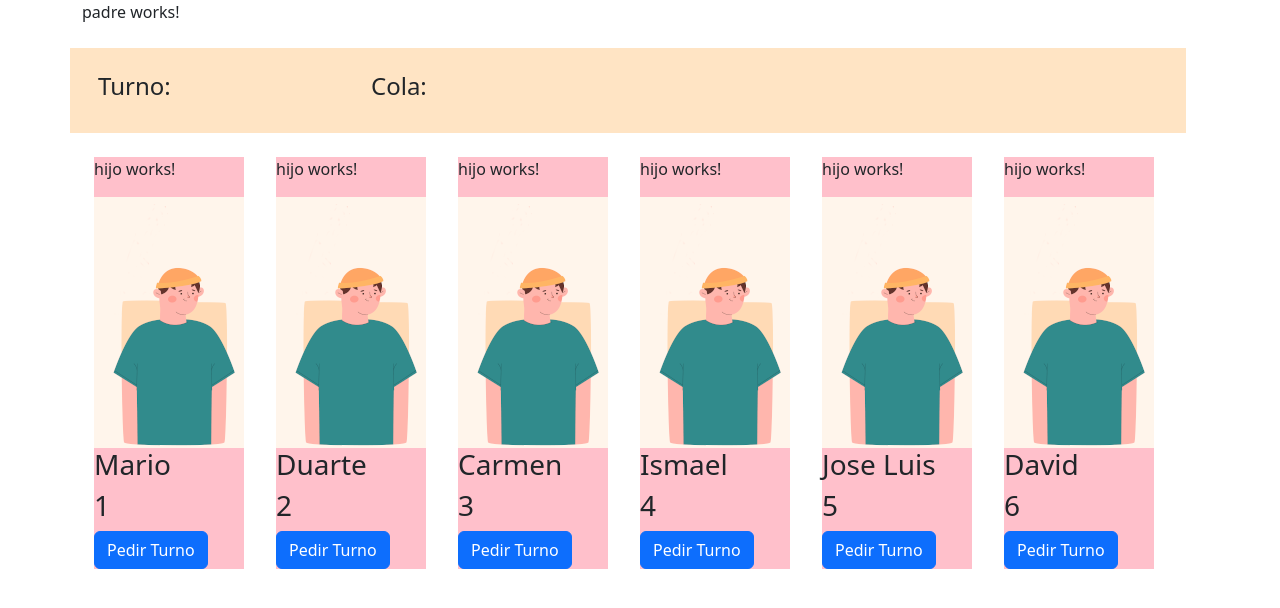
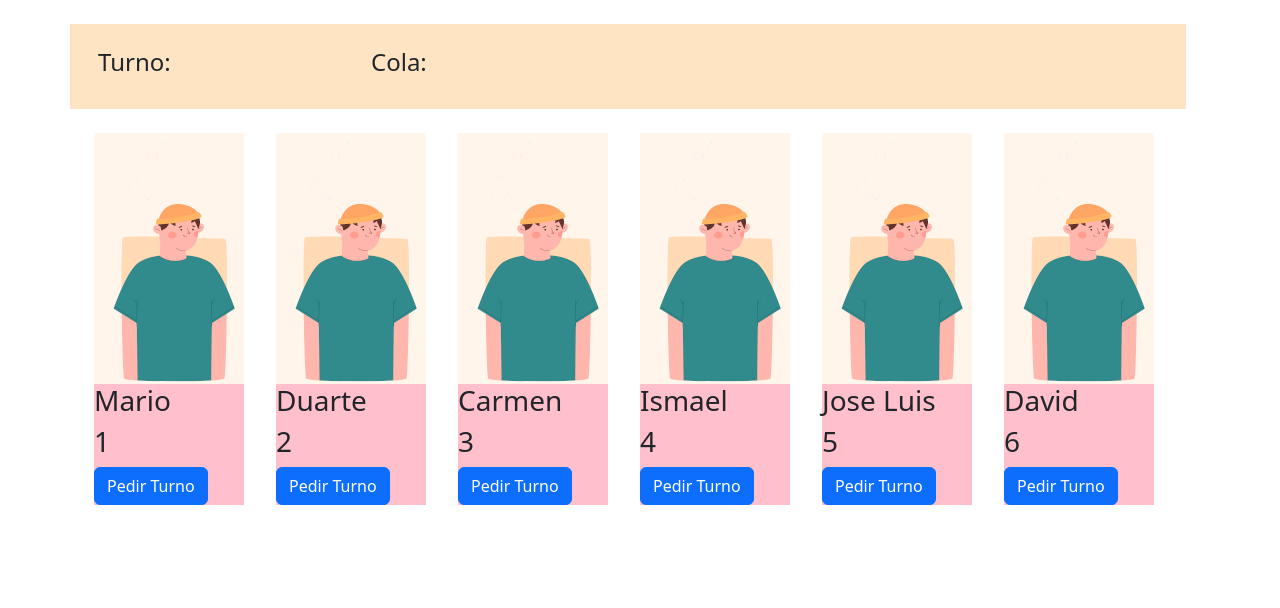
Before and after one commit to jlrleducaand/chat, an Angular app in the folder DWEC/Practicas/Angular/Chat/: page / in a window 1280 px wide. Shown: the top 608 px of the page. Built offline with nearby package versions, Linux system fonts and the light colour scheme.

Commit message:
v1 commit 2

```diff
--- a/DWEC/Practicas/Angular/Chat/src/app/padre/hijo/hijo.component.html
+++ b/DWEC/Practicas/Angular/Chat/src/app/padre/hijo/hijo.component.html
@@ -1,5 +1,4 @@
 <div class="hijo">
-    <p>hijo works!</p>
     <div>
         <img [src]="imagenHijo" alt="imagen hijo">
         <h3>{{ nombreHijo }}</h3>
--- a/DWEC/Practicas/Angular/Chat/src/app/padre/padre.component.html
+++ b/DWEC/Practicas/Angular/Chat/src/app/padre/padre.component.html
@@ -1,5 +1,4 @@
 <div class="">
-    <p>padre works!</p>
 
     <div class="container padre row  py-4 my-4">
         <h4 class=" col-1 px-3"> Turno: </h4>
```
